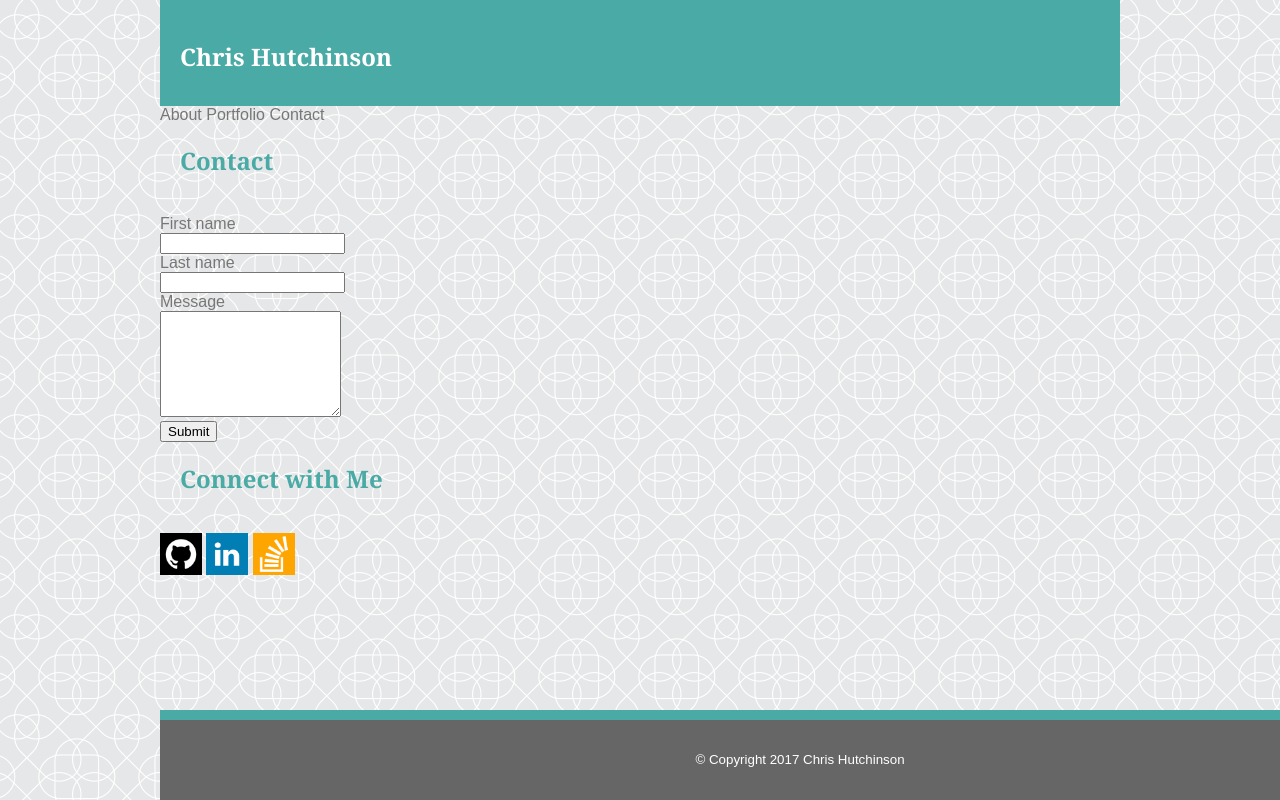
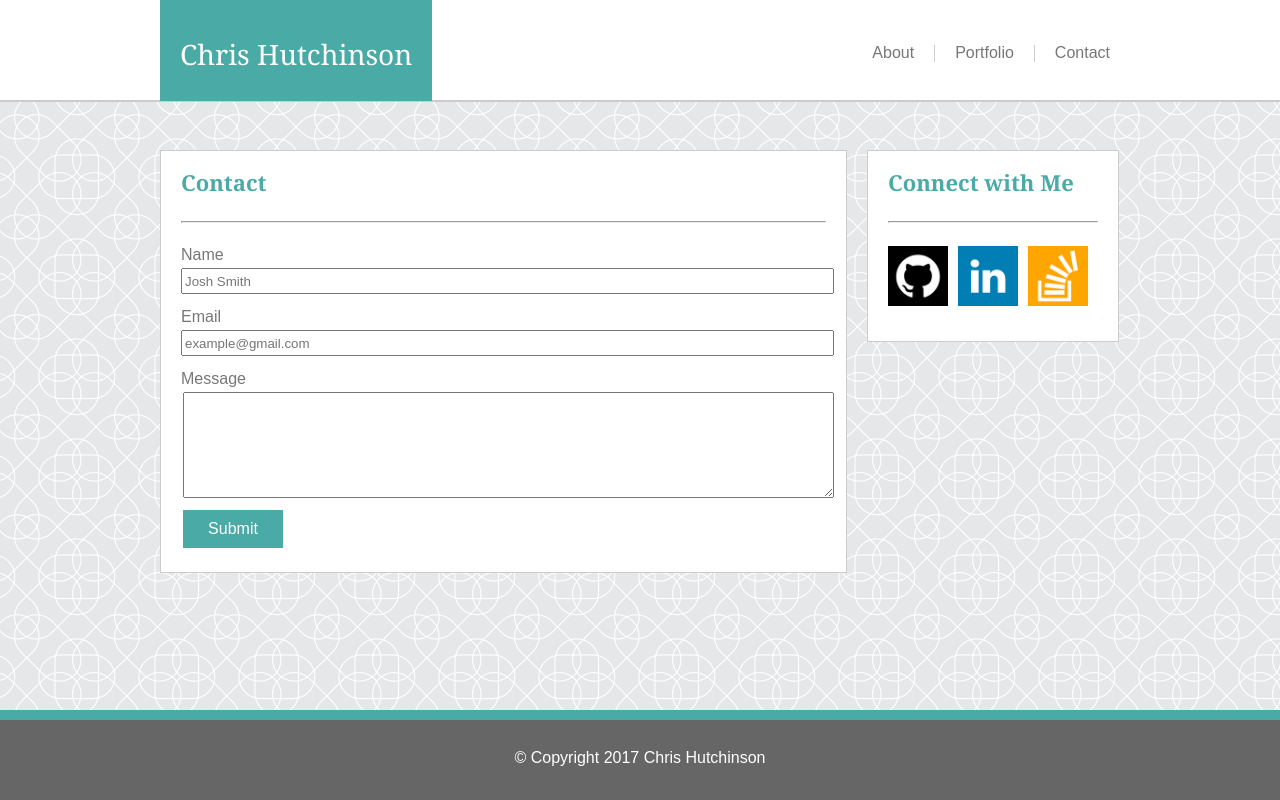
Before and after one commit to chrisbond19/Basic-Portfolio, a plain HTML site: page contact.html in a window 1280 px wide. Drawn offline with Linux system fonts and the light colour scheme.

Commit message:
Updated files and with all fixes

```diff
--- a/assets/css/style.css
+++ b/assets/css/style.css
@@ -6,12 +6,14 @@ body{
 	width: 100%;
 	color: #777777;
 	font-family: 'Arial', 'Helvetica Neue', Helvetica, sans-serif;
-	margin: auto;
+	margin: 0 auto;
 	 }
 .container{
 			width: 960px;
 			margin: 0 auto;
 			}
+
+
 /*Header*/
 .header{
 	background: white;
@@ -23,11 +25,12 @@ body{
     border-bottom-style: solid;
     border-bottom-width: 2px;
 }
-.logo{
+#logo{
 	position: absolute;
 	float: left;
 	color: white;
 	margin: 0;
+	font-size: 28px;
 }
 a{
 	text-decoration: none;
@@ -36,12 +39,11 @@ a{
 li{
 	list-style: none;
 }
-nav{
+#bar{
 	float: right;
 	color: #777777;
 	list-style: none;
-	margin-left: 10px;
-	margin-top: 20px;
+	margin-top: 30px;
 	padding-left: 80px;
 
 }
@@ -50,7 +52,21 @@ nav ul{
 }
 nav li{
 	float: left;
-	padding-right: 20px;
+	padding-right: 10px;
+	margin-top: 15px;
+}
+.verticalLine {
+      width: 1px; /* Line width */
+      background-color: #cccccc; /* Line color */
+      height: 17px; /* Override in-line if you want specific height. */
+      float: left;
+      margin-top: 15px;
+      margin-left: 10px;
+      margin-right: 20px;
+}
+hr{
+
+	background-color: #cccccc;
 }
 h1{
 	font-size: 24px;
@@ -63,71 +79,116 @@ h1{
     padding-right: 20px;
     margin: 0 auto;
 	}
-h2{
+#big{
 	font-family: 'Georgia', Times, Times New Roman, serif;
 	color: #4aaaa5;
 	text-align: left;
-	margin-left: 20px;
+	font-size: 22px;
+	font-weight: bold;
+	padding-bottom: 20px;
 	}
+
 
 /*Content*/
 p{
-	width:240px;
+	width:100%;
 }
-.content{
-	margin-top: 150px;
-	background-color: white;
+#left {
+	  float: left;
+	  padding: 20px;
+	  margin-top: 150px;
+	  background: white;
+	  width: 645px;
+	  height: 100%;
+	  border-color: #cccccc;
+	  border-style: solid;
+	  border-width: 1px;
+}
+
+#right {
 	float: left;
-	width: 610px;
-	border-style: solid;
-	border-width: 3px;
-	border-color: black;
-	padding-right: 30px;
-	margin-right: 40px;
+	padding: 20px;
+	margin-left: 20px;
+  	margin-top: 150px;
+  	width: 210px;
+  	background: white;
+  	height: 150px;
+  	border-color: #cccccc;
+  	border-style: solid;
+  	border-width: 1px;
+}
 
-}
 .pic{
-	float:left;
+	float: left;
 	margin-right: 20px;
 	margin-bottom: 20px;
-	margin-left: 20px;
-
+	margin-top: 20px;
+}
+hr{
+	color: #cccccc;
 }
 
-.connect{
-	margin-top: 150px;
-	background-color: white;
-	float: left;
-	margin: 0 600;
-	border-style: solid;
-	border-width: 1px;
-	border-color: #777777;
-	width: 270px;
-	text-align: center;
-	height: 175px;
-}
 img{
 
 	height: 200px;
 	width: 200px;
-
-}
-#connect-you{
-	list-style: none;
-	float: left;
-	margin-right: 5px;
-	margin-top: 20px;
 }
 .connect-me{
-	position:relative;
-	right:20;
+	position: relative;
+	right: 20;
 	list-style: none;
-	margin-top: -15px;
+	padding-top: 20px;
 
 }
 .con{
-	height: 70px;
-	width: 70px;
+	height: 60px;
+	width: 60px;
+}
+
+
+/*Contact Form*/
+input{
+	width: 100%;
+	height: 20px;
+	margin-bottom: 15px;
+	margin-top: 5px;
+}
+#message{
+	height: 100px;
+	margin: 5px 2px;
+	width: 100%;
+}
+.enter{
+	background-color: #4aaaa5;
+    border: none;
+    color: white;
+    padding: 10px 15px;
+    text-align: center;
+    text-decoration: none;
+    display: inline-block;
+    font-size: 16px;
+    margin: 4px 2px;
+    width: 100px;
+    height: 100%;
+    cursor: pointer;
+}
+.port{
+	position: relative;
+	float: left;
+	margin-right: 20px;
+	margin-bottom: 20px;
+	margin-top: 20px;
+}
+.box{
+	position: absolute;
+	text-align: center;
+	background-color: #4aaaa5;
+	height: 30px;
+	width: 200px;
+	top: 150px;
+	font-size: 18px;
+	color: white;
+	padding-top: 10px;
 }
 
 /*Footer - Don't Touch*/
--- a/contact.html
+++ b/contact.html
@@ -2,56 +2,84 @@
 <html>
 	<head>
 		<meta charset="UTF-8">
+		<link rel="stylesheet" type="text/css" href="assets/css/reset.css" media="screen">
 		<link rel="stylesheet" type="text/css" href="assets/css/style.css" media="screen">
 		<title>Contact</title>
 	</head>
+	<body>
+
+		<!--HEADER-->
+		<div class="header">
 			<div class="container">
-	<h1>Chris Hutchinson</h1>
-	<section id="bar">
+				<!--Name/Logo-->
+					<h1 id="logo">Chris Hutchinson</h1>
+				<!--Navigation Bar-->
+				<nav id="bar">
+					<ul>
 						<!--About-->
-		<a href="url">About</a>
+						<li><a href="index.html">About</a></li>
+						<div class="verticalLine"></div>
 						<!--Portfolio-->
-		<a href="url">Portfolio</a>
+						<li><a href="portfolio.html">Portfolio</a></li>
+						<div class="verticalLine"></div>
 						<!--Contact-->
-		<a href="url">Contact</a>
-	</section>
-	<section id="main">
-	<body>
-		<h2>Contact</h2>
+						<li><a href="contact.html">Contact</a></li>
+					</ul>
+				</nav>
+			</div>
+		</div>
+		<!--END OF HEADER-->
+
+		<!--MAIN CONTENT-->
+		<div class="container">
+			<!--Main-->
+			<section id="left">
+				<h2 id="big">Contact</h2>
+				<hr>
 				<br>
 					<form>
-  First name<br>
-  <input type="text" name="firstname"><br>
-  Last name<br>
-  <input type="text" name="lastname">
+						  Name<br>
+						  <input type="text" name="firstname" placeholder="Josh Smith" style="width: 100%; height: 20px;"><br>
+						  Email<br>
+						  <input type="text" name="lastname" placeholder="example@gmail.com" style="width: 100%">
 						  <br>
 						  <label for="message">Message</label>
 						  <br>
-    <textarea id="message" name="message" placeholder="" style="height:100px"></textarea>
+						  <textarea id="message" name="message"></textarea>
 						  <br>
-    <input type="submit" value="Submit">
+						  <input type="submit" value="Submit" class="enter">
 
 					</form>
 			</section>
-	<section id="connect">
-		<h2>Connect with Me</h2>
-		<br>
+
+			<!-- Sidebar-->
+			<section id="right">
+				<h2 id="big">Connect with Me</h2>
+				<hr>
+				<nav id="connect-me">
+					<ul>
 						<!-- GitHub-->
-		<a href="https://github.com/chrisbond19">
-  		<img src="assets/images/github.png" alt="GitHub" style="width:42px;height:42px;">
-		</a>
+						<li><a href="https://github.com/chrisbond19">
+				  		<img src="assets/images/github.png" alt="GitHub" class="con">
+						</a></li>
 						<!-- LinkedIn-->
-		<a href="https://www.linkedin.com/in/christopher-hutchinson-731963151">
-  		<img src="assets/images/linkedin.png" alt="LinkedIn" style="width:42px;height:42px;">
-		</a>
+						<li><a href="https://www.linkedin.com/in/christopher-hutchinson-731963151">
+				  		<img src="assets/images/linkedin.png" alt="LinkedIn" class="con">
+						</a></li>
 						<!-- Stackoverflow-->
-		<a href="https://stackoverflow.com/users/8841297/chrisbond19">
-  		<img src="assets/images/stackoverflow.png" alt="Stackoverflow" style="width:42px;height:42px;">
-		</a>
+						<li><a href="https://stackoverflow.com/users/8841297/chrisbond19">
+				  		<img src="assets/images/stackoverflow.png" alt="Stackoverflow" class="con">
+						</a></li>
+					</ul>
+				</nav>
+			</section>
+		</div>
+	<!--END OF MAIN CONTENT-->
+
+	<!-- FOOTER-->
 		<div class="footer">
-			<footer>
  				<small>&copy; Copyright 2017 Chris Hutchinson</small>
-			</footer>
 		</div>
+		<!--END OF FOOTER-->
 	</body>
 </html>
```
Also changed, not shown: index.html (+31 -24 lines), portfolio.html (+89 -36 lines), 1 other file. Lines whose indentation alone changed are shown as unchanged.
